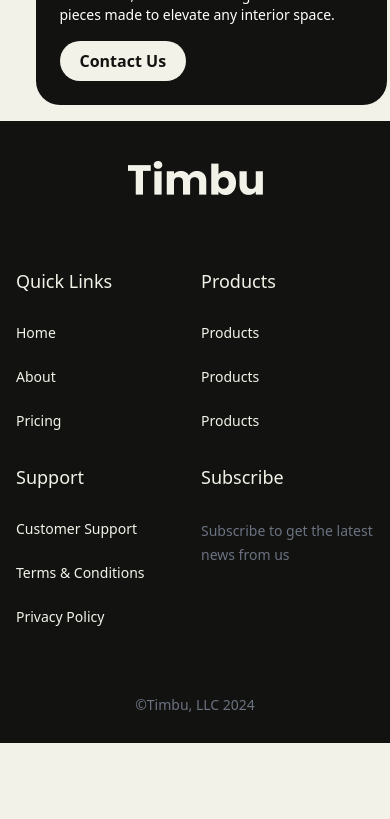
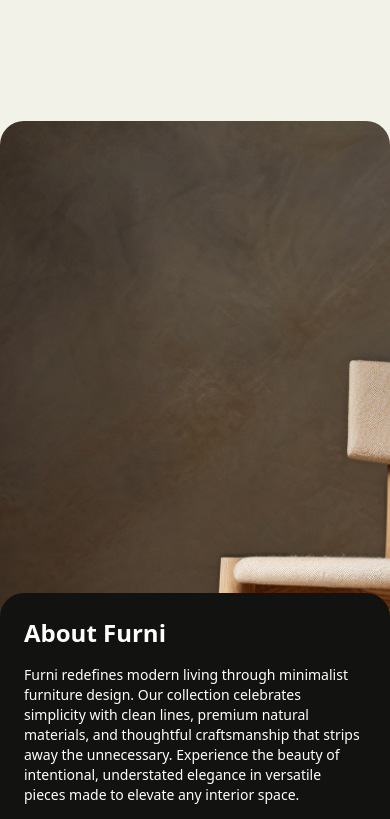
Before and after one commit to blaqnativity/Timbu-Shop, a React (Vite) app: page / in a window 390 px wide. Shown: the part 2740-3559 px from the top of the page. Before the commit the page ends 3483 px from the top, so only its background shows below. Built offline with nearby package versions, Linux system fonts and the light colour scheme.

Commit message:
new commit

```diff
--- a/src/components/AboutSection.jsx
+++ b/src/components/AboutSection.jsx
@@ -4,13 +4,13 @@ import aboutMain from "/images/about-bg.png";
 
 const AboutSection = () => {
   return (
-    <section className="md:h-[80vh] w-full my-40">
+    <section className="h-screen md:h-[80vh] w-full my-40">
       <div
-        className="relative h-full w-[90%] md:w-[80%] rounded-3xl mx-auto bg-cover bg-center"
+        className="relative h-full w-full md:w-[80%] rounded-3xl mx-auto bg-cover bg-center"
         style={{ backgroundImage: `url(${aboutMain})` }}
       >
         {/* boxed content goes in here in absolute */}
-        <div className="absolute bottom-4 left-4 right-4 md:bottom-10 md:left-10 md:right-auto bg-[#121211] w-full md:w-[30%] rounded-3xl text-white p-6 grid gap-4">
+        <div className="absolute bottom-20 left-0 right-4 md:bottom-10 md:left-10 md:right-auto bg-[#121211] w-full md:w-[30%] rounded-3xl text-white p-6 grid gap-4">
           <h1 className="text-2xl md:text-4xl font-bold">About Furni</h1>
           <p className="text-sm md:text-base">
             Furni redefines modern living through minimalist furniture design.
```
